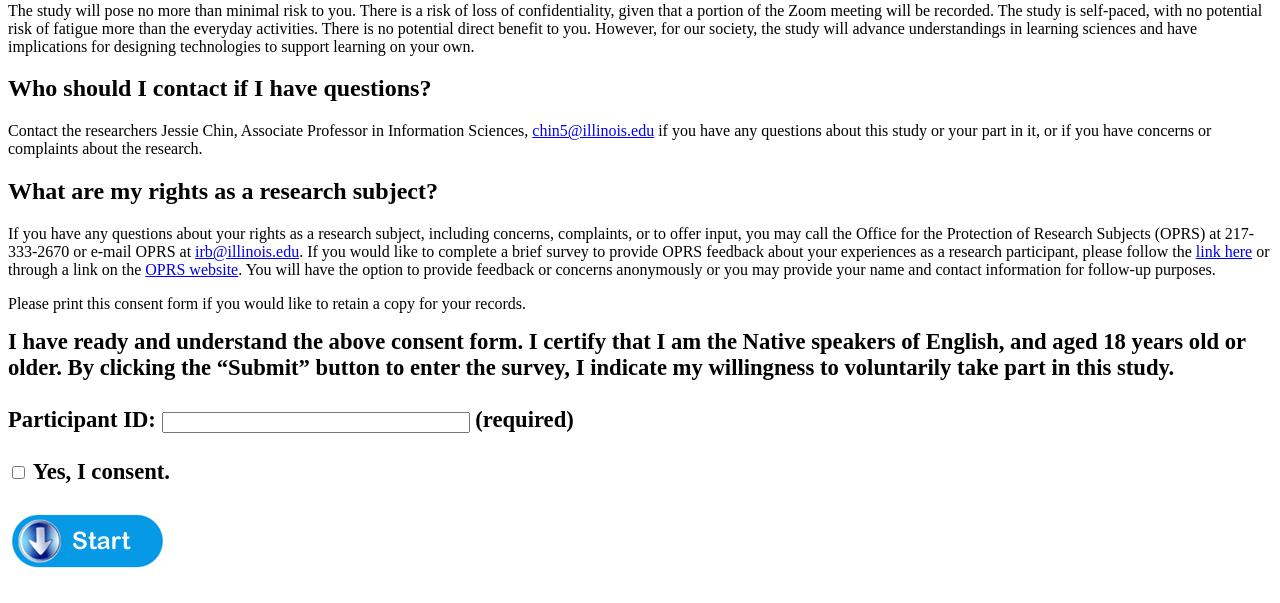
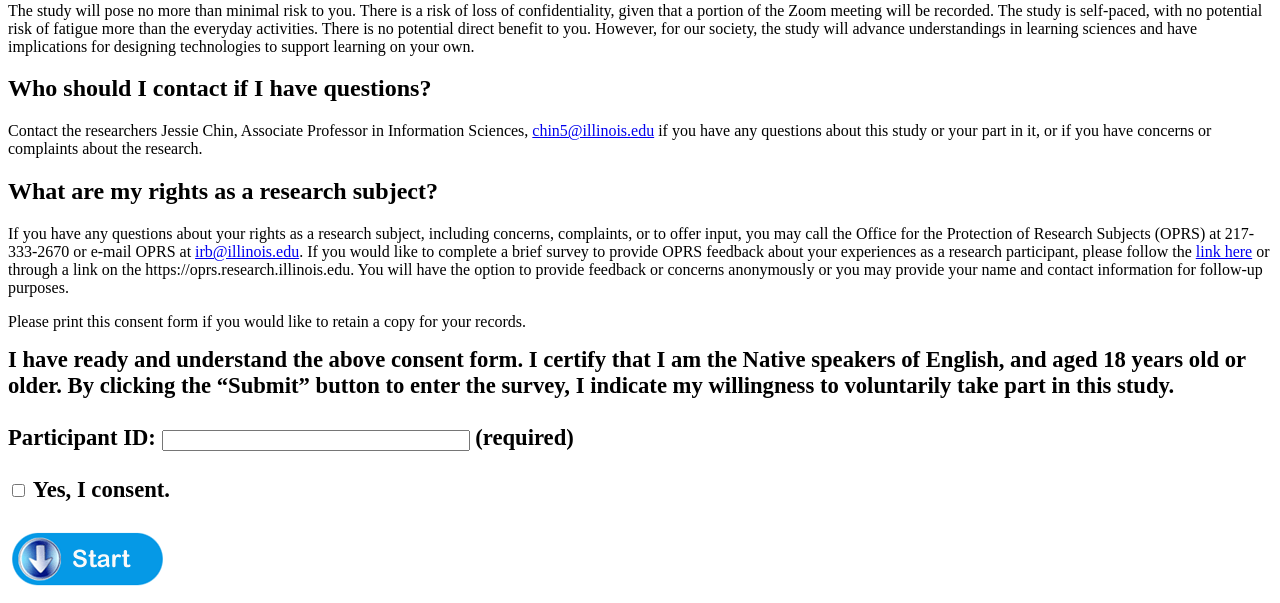
Before and after one commit to nickhuo/CogSearch, a Flask app: page /consent in a window 1280 px wide. Shown: the part 1013-1616 px from the top of the page. Before the commit the page ends 1581 px from the top, so only its background shows below. Run offline with Flask 3, Linux system fonts and the light colour scheme; some libraries are stand-ins or nearby versions.

Commit message:
Update consent template to correct hyperlink formatting for OPRS website, enhancing clarity for research subjects.

```diff
--- a/src/templates/consent.html
+++ b/src/templates/consent.html
@@ -66,7 +66,7 @@
 
     <h2>What are my rights as a research subject?</h2>
     <p>
-      If you have any questions about your rights as a research subject, including concerns, complaints, or to offer input, you may call the Office for the Protection of Research Subjects (OPRS) at 217-333-2670 or e-mail OPRS at <a href="mailto:irb@illinois.edu">irb@illinois.edu</a>. If you would like to complete a brief survey to provide OPRS feedback about your experiences as a research participant, please follow the <a href="https://redcap.healthinstitute.illinois.edu/surveys/?s=47X9T4NE4X" target="_blank">link here</a> or through a link on the <a href="https://oprs.research.illinois.edu/" target="_blank">OPRS website</a>. You will have the option to provide feedback or concerns anonymously or you may provide your name and contact information for follow-up purposes.
+      If you have any questions about your rights as a research subject, including concerns, complaints, or to offer input, you may call the Office for the Protection of Research Subjects (OPRS) at 217-333-2670 or e-mail OPRS at <a href="mailto:irb@illinois.edu">irb@illinois.edu</a>. If you would like to complete a brief survey to provide OPRS feedback about your experiences as a research participant, please follow the <a href="https://redcap.healthinstitute.illinois.edu/surveys/?s=47X9T4NE4X" target="_blank">link here</a> or through a link on the https://oprs.research.illinois.edu. You will have the option to provide feedback or concerns anonymously or you may provide your name and contact information for follow-up purposes.
     </p>
     <p>
       Please print this consent form if you would like to retain a copy for your records.
```
